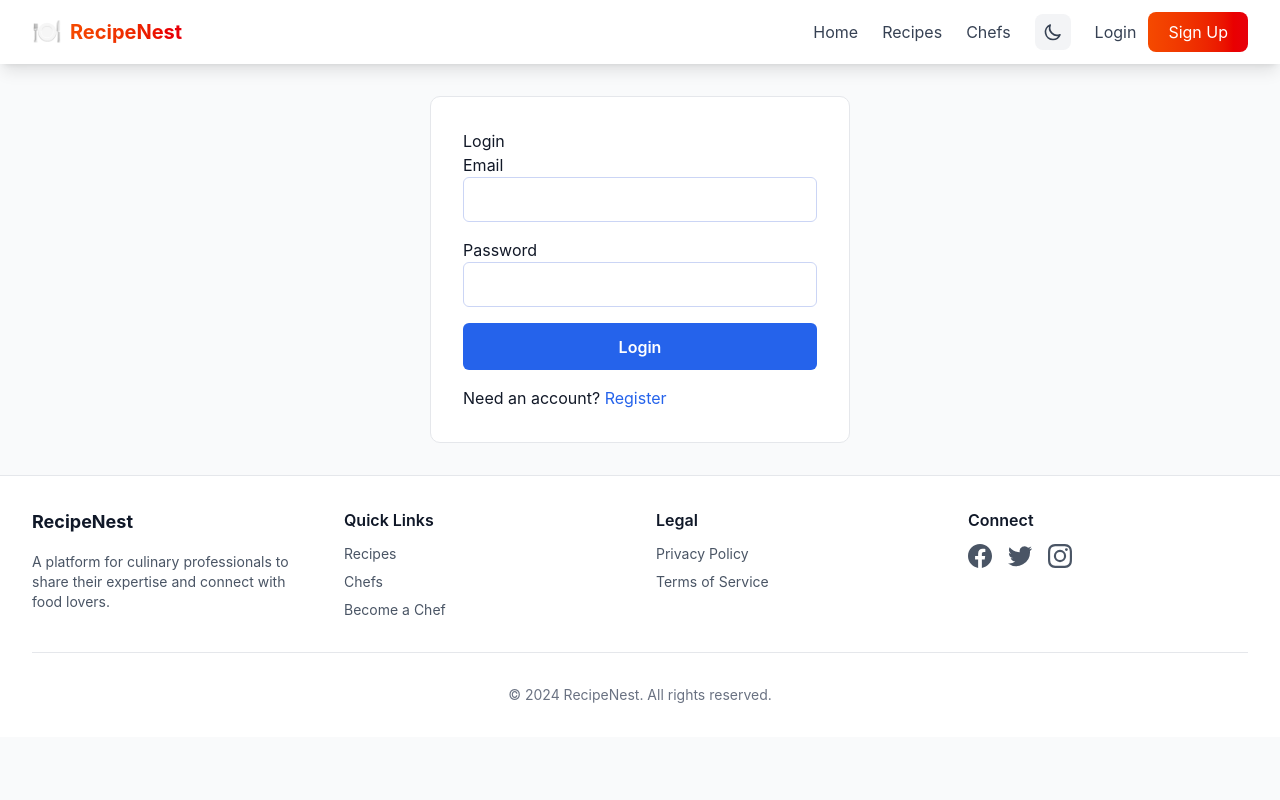
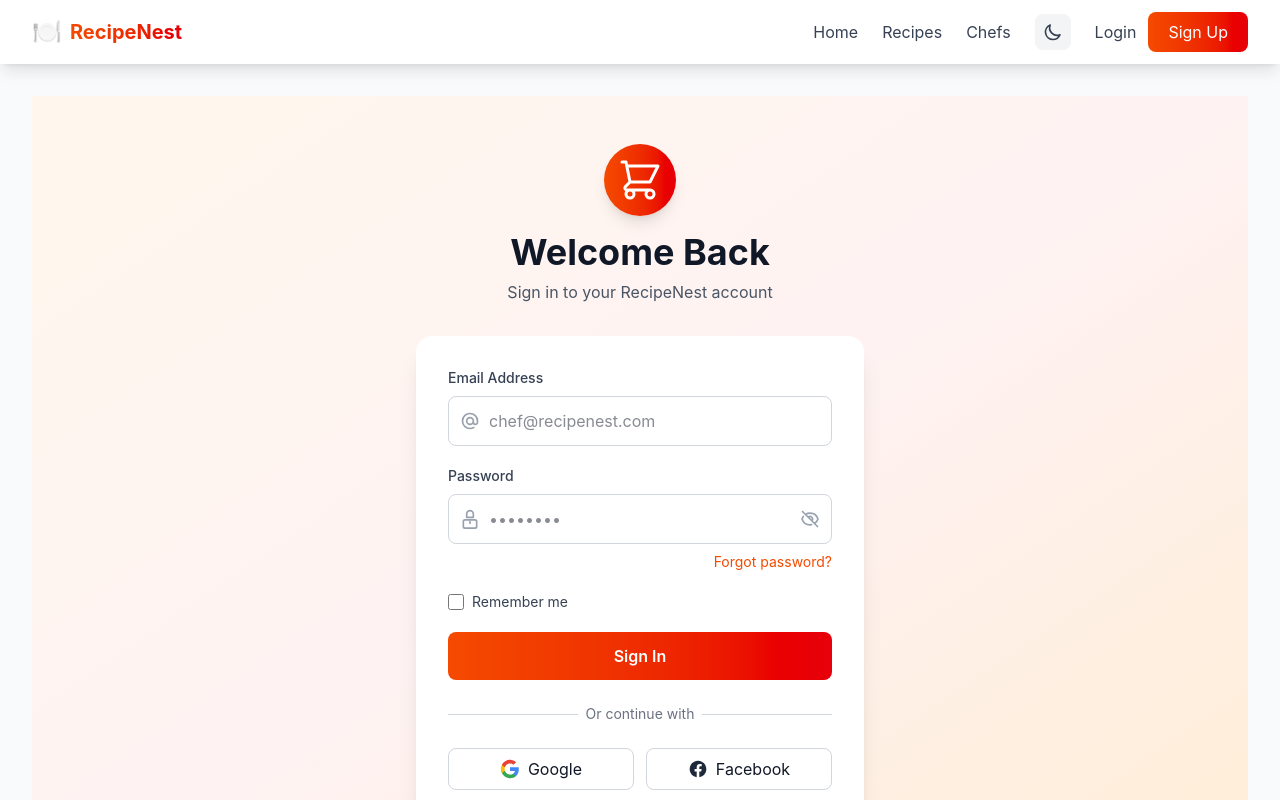
Before and after one commit to SugamShrestha677/recipeNest-frontend, a React (Vite) app: page /login in a window 1280 px wide. Shown: the top 800 px of the page. Built offline with nearby package versions, Linux system fonts and the light colour scheme; no server answers; the HTML template or start-up script is replaced by a standard one.

Commit message:
LoginPage modified

```diff
--- a/src/pages/LoginPage.jsx
+++ b/src/pages/LoginPage.jsx
@@ -7,6 +7,8 @@
   const [form, setForm] = useState({ email: '', password: '' });
   const navigate = useNavigate();
   const [error, setError] = useState('');
+  const [loading, setLoading] = useState(false);
+  const [showPassword, setShowPassword] = useState(false);
 
   const handleSubmit = async (e) => {
     e.preventDefault();
@@ -14,73 +16,219 @@
       setError('Email and password are required');
       return;
     }
+
+    setLoading(true);
+    setError('');
+
     try {
       await login(form);
       navigate('/');
     } catch (err) {
       setError(err.response?.data?.message || 'Login failed');
+    } finally {
+      setLoading(false);
     }
   };
 
   return (
-    <section
-      style={{
-        maxWidth: '420px',
-        margin: '0 auto',
-        padding: '2rem',
-        background: '#fff',
-        borderRadius: '10px',
-        border: '1px solid #e5e7eb'
-      }}
-    >
-      <h1>Login</h1>
+    <div className="min-h-screen bg-linear-to-br from-orange-50 via-red-50 to-orange-100 dark:from-gray-900 dark:via-gray-800 dark:to-gray-900 py-12 px-4 sm:px-6 lg:px-8 flex items-center justify-center">
+      <div className="max-w-md w-full space-y-8">
+        {/* Logo and Header */}
+        <div className="text-center">
+          <div className="flex justify-center mb-4">
+            <div className="bg-linear-to-r from-orange-600 to-red-600 p-3 rounded-full shadow-lg">
+              <svg className="w-12 h-12 text-white" fill="none" stroke="currentColor" viewBox="0 0 24 24">
+                <path strokeLinecap="round" strokeLinejoin="round" strokeWidth={1.5} d="M3 3h2l.4 2M7 13h10l4-8H5.4M7 13L5.4 5M7 13l-2.293 2.293c-.63.63-.184 1.707.707 1.707H17m0 0a2 2 0 100 4 2 2 0 000-4zm-8 2a2 2 0 11-4 0 2 2 0 014 0z" />
+              </svg>
+            </div>
+          </div>
+          <h2 className="text-4xl font-bold text-gray-900 dark:text-white mb-2">
+            Welcome Back
+          </h2>
+          <p className="text-gray-600 dark:text-gray-400">
+            Sign in to your RecipeNest account
+          </p>
+        </div>
+
+        {/* Login Card */}
+        <div className="bg-white dark:bg-gray-800 rounded-2xl shadow-xl p-8 space-y-6">
+          {/* Error Message */}
           {error && (
-        <div style={{ color: '#b91c1c', marginBottom: '1rem' }}>
-          {error}
+            <div className="bg-red-50 dark:bg-red-900/20 border-l-4 border-red-500 p-4 rounded-lg animate-shake">
+              <div className="flex items-center">
+                <svg className="w-5 h-5 text-red-500 mr-2" fill="none" stroke="currentColor" viewBox="0 0 24 24">
+                  <path strokeLinecap="round" strokeLinejoin="round" strokeWidth={2} d="M12 8v4m0 4h.01M21 12a9 9 0 11-18 0 9 9 0 0118 0z" />
+                </svg>
+                <p className="text-red-700 dark:text-red-400 text-sm">{error}</p>
+              </div>
             </div>
           )}
-      <form onSubmit={handleSubmit} style={{ display: 'flex', flexDirection: 'column', gap: '1rem' }}>
-        <label style={{ display: 'flex', flexDirection: 'column' }}>
-          Email
+
+          {/* Login Form */}
+          <form onSubmit={handleSubmit} className="space-y-5">
+            {/* Email Field */}
+            <div>
+              <label htmlFor="email" className="block text-sm font-medium text-gray-700 dark:text-gray-300 mb-2">
+                Email Address
+              </label>
+              <div className="relative">
+                <div className="absolute inset-y-0 left-0 pl-3 flex items-center pointer-events-none">
+                  <svg className="h-5 w-5 text-gray-400" fill="none" stroke="currentColor" viewBox="0 0 24 24">
+                    <path strokeLinecap="round" strokeLinejoin="round" strokeWidth={2} d="M16 12a4 4 0 10-8 0 4 4 0 008 0zm0 0v1.5a2.5 2.5 0 005 0V12a9 9 0 10-9 9m4.5-1.206a8.959 8.959 0 01-4.5 1.207" />
+                  </svg>
+                </div>
                 <input
+                  id="email"
                   type="email"
                   value={form.email}
                   onChange={(e) => setForm({ ...form, email: e.target.value })}
                   required
-            style={{ padding: '0.6rem', borderRadius: '6px', border: '1px solid #cbd5f5' }}
+                  className="block w-full pl-10 pr-3 py-3 border border-gray-300 dark:border-gray-600 rounded-lg focus:ring-2 focus:ring-orange-500 focus:border-transparent dark:bg-gray-700 dark:text-white transition-all duration-200"
+                  placeholder="chef@recipenest.com"
                 />
+              </div>
+            </div>
+
+            {/* Password Field */}
+            <div>
+              <label htmlFor="password" className="block text-sm font-medium text-gray-700 dark:text-gray-300 mb-2">
+                Password
               </label>
-        <label style={{ display: 'flex', flexDirection: 'column' }}>
-          Password
+              <div className="relative">
+                <div className="absolute inset-y-0 left-0 pl-3 flex items-center pointer-events-none">
+                  <svg className="h-5 w-5 text-gray-400" fill="none" stroke="currentColor" viewBox="0 0 24 24">
+                    <path strokeLinecap="round" strokeLinejoin="round" strokeWidth={2} d="M12 15v2m-6-4h12a2 2 0 012 2v6a2 2 0 01-2 2H6a2 2 0 01-2-2v-6a2 2 0 012-2zm10-4V6a4 4 0 00-8 0v4h8z" />
+                  </svg>
+                </div>
                 <input
-            type="password"
+                  id="password"
+                  type={showPassword ? "text" : "password"}
                   value={form.password}
                   onChange={(e) => setForm({ ...form, password: e.target.value })}
                   required
-            style={{ padding: '0.6rem', borderRadius: '6px', border: '1px solid #cbd5f5' }}
+                  className="block w-full pl-10 pr-12 py-3 border border-gray-300 dark:border-gray-600 rounded-lg focus:ring-2 focus:ring-orange-500 focus:border-transparent dark:bg-gray-700 dark:text-white transition-all duration-200"
+                  placeholder="••••••••"
                 />
+                <button
+                  type="button"
+                  onClick={() => setShowPassword(!showPassword)}
+                  className="absolute inset-y-0 right-0 pr-3 flex items-center"
+                >
+                  {showPassword ? (
+                    <svg className="h-5 w-5 text-gray-400 hover:text-gray-600" fill="none" stroke="currentColor" viewBox="0 0 24 24">
+                      <path strokeLinecap="round" strokeLinejoin="round" strokeWidth={2} d="M15 12a3 3 0 11-6 0 3 3 0 016 0z" />
+                      <path strokeLinecap="round" strokeLinejoin="round" strokeWidth={2} d="M2.458 12C3.732 7.943 7.523 5 12 5c4.478 0 8.268 2.943 9.542 7-1.274 4.057-5.064 7-9.542 7-4.477 0-8.268-2.943-9.542-7z" />
+                    </svg>
+                  ) : (
+                    <svg className="h-5 w-5 text-gray-400 hover:text-gray-600" fill="none" stroke="currentColor" viewBox="0 0 24 24">
+                      <path strokeLinecap="round" strokeLinejoin="round" strokeWidth={2} d="M13.875 18.825A10.05 10.05 0 0112 19c-4.478 0-8.268-2.943-9.543-7a9.97 9.97 0 011.563-3.029m5.858.908a3 3 0 114.243 4.243M9.878 9.878l4.242 4.242M9.88 9.88l-3.29-3.29m7.532 7.532l3.29 3.29M3 3l3.59 3.59m0 0A9.953 9.953 0 0112 5c4.478 0 8.268 2.943 9.543 7a10.025 10.025 0 01-4.132 5.411m0 0L21 21" />
+                    </svg>
+                  )}
+                </button>
+              </div>
+              <div className="flex justify-end mt-2">
+                <Link to="/forgot-password" className="text-sm text-orange-600 dark:text-orange-400 hover:text-orange-700 transition-colors">
+                  Forgot password?
+                </Link>
+              </div>
+            </div>
+
+            {/* Remember Me Checkbox */}
+            <div className="flex items-center">
+              <input
+                id="remember-me"
+                type="checkbox"
+                className="h-4 w-4 text-orange-600 focus:ring-orange-500 border-gray-300 rounded"
+              />
+              <label htmlFor="remember-me" className="ml-2 block text-sm text-gray-700 dark:text-gray-300">
+                Remember me
               </label>
+            </div>
+
+            {/* Submit Button */}
             <button
               type="submit"
-          style={{
-            padding: '0.7rem',
-            borderRadius: '6px',
-            border: 'none',
-            background: '#2563eb',
-            color: '#fff',
-            fontWeight: '600'
-          }}
+              disabled={loading}
+              className="w-full bg-linear-to-r from-orange-600 to-red-600 text-white py-3 rounded-lg font-semibold hover:shadow-lg transform hover:scale-105 transition-all duration-300 disabled:opacity-50 disabled:cursor-not-allowed disabled:transform-none"
             >
-          Login
+              {loading ? (
+                <div className="flex items-center justify-center">
+                  <svg className="animate-spin h-5 w-5 mr-2 text-white" fill="none" viewBox="0 0 24 24">
+                    <circle className="opacity-25" cx="12" cy="12" r="10" stroke="currentColor" strokeWidth="4"></circle>
+                    <path className="opacity-75" fill="currentColor" d="M4 12a8 8 0 018-8V0C5.373 0 0 5.373 0 12h4zm2 5.291A7.962 7.962 0 014 12H0c0 3.042 1.135 5.824 3 7.938l3-2.647z"></path>
+                  </svg>
+                  Signing in...
+                </div>
+              ) : (
+                'Sign In'
+              )}
             </button>
           </form>
-      <p style={{ marginTop: '1rem' }}>
-        Need an account?{' '}
-        <Link to="/register" style={{ color: '#2563eb' }}>
-          Register
+
+          {/* Divider */}
+          <div className="relative">
+            <div className="absolute inset-0 flex items-center">
+              <div className="w-full border-t border-gray-300 dark:border-gray-600"></div>
+            </div>
+            <div className="relative flex justify-center text-sm">
+              <span className="px-2 bg-white dark:bg-gray-800 text-gray-500 dark:text-gray-400">
+                Or continue with
+              </span>
+            </div>
+          </div>
+
+          {/* Social Login Buttons */}
+          <div className="grid grid-cols-2 gap-3">
+            <button
+              type="button"
+              className="flex items-center justify-center px-4 py-2 border border-gray-300 dark:border-gray-600 rounded-lg hover:bg-gray-50 dark:hover:bg-gray-700 transition-colors"
+            >
+              <svg className="w-5 h-5 mr-2" viewBox="0 0 24 24">
+                <path fill="#4285F4" d="M22.56 12.25c0-.78-.07-1.53-.2-2.25H12v4.26h5.92c-.26 1.37-1.04 2.53-2.21 3.31v2.77h3.57c2.08-1.92 3.28-4.74 3.28-8.09z" />
+                <path fill="#34A853" d="M12 23c2.97 0 5.46-.98 7.28-2.66l-3.57-2.77c-.98.66-2.23 1.06-3.71 1.06-2.86 0-5.29-1.93-6.16-4.53H2.18v2.84C3.99 20.53 7.7 23 12 23z" />
+                <path fill="#FBBC05" d="M5.84 14.09c-.22-.66-.35-1.36-.35-2.09s.13-1.43.35-2.09V7.07H2.18C1.43 8.55 1 10.22 1 12s.43 3.45 1.18 4.93l2.85-2.22.81-.62z" />
+                <path fill="#EA4335" d="M12 5.38c1.62 0 3.06.56 4.21 1.64l3.15-3.15C17.45 2.09 14.97 1 12 1 7.7 1 3.99 3.47 2.18 7.07l3.66 2.84c.87-2.6 3.3-4.53 6.16-4.53z" />
+              </svg>
+              Google
+            </button>
+            <button
+              type="button"
+              className="flex items-center justify-center px-4 py-2 border border-gray-300 dark:border-gray-600 rounded-lg hover:bg-gray-50 dark:hover:bg-gray-700 transition-colors"
+            >
+              <svg className="w-5 h-5 mr-2 text-gray-800 dark:text-white" fill="currentColor" viewBox="0 0 24 24">
+                <path d="M22 12c0-5.523-4.477-10-10-10S2 6.477 2 12c0 4.991 3.657 9.128 8.438 9.879v-6.99h-2.54V12h2.54V9.797c0-2.506 1.492-3.89 3.777-3.89 1.094 0 2.238.195 2.238.195v2.46h-1.26c-1.243 0-1.63.771-1.63 1.562V12h2.773l-.443 2.89h-2.33v6.99C18.343 21.128 22 16.991 22 12z" />
+              </svg>
+              Facebook
+            </button>
+          </div>
+        </div>
+
+        {/* Sign Up Link */}
+        <p className="text-center text-gray-600 dark:text-gray-400">
+          Don't have an account?{' '}
+          <Link
+            to="/register"
+            className="font-semibold text-orange-600 dark:text-orange-400 hover:text-orange-700 dark:hover:text-orange-300 transition-colors"
+          >
+            Create an account
           </Link>
         </p>
-    </section>
+
+
+      </div>
+
+      {/* Add custom animation keyframes */}
+      <style>{`
+        @keyframes shake {
+          0%, 100% { transform: translateX(0); }
+          25% { transform: translateX(-5px); }
+          75% { transform: translateX(5px); }
+        }
+        .animate-shake {
+          animation: shake 0.3s ease-in-out;
+        }
+      `}</style>
+    </div>
   );
 }
 
```
Lines whose indentation alone changed are shown as unchanged.
